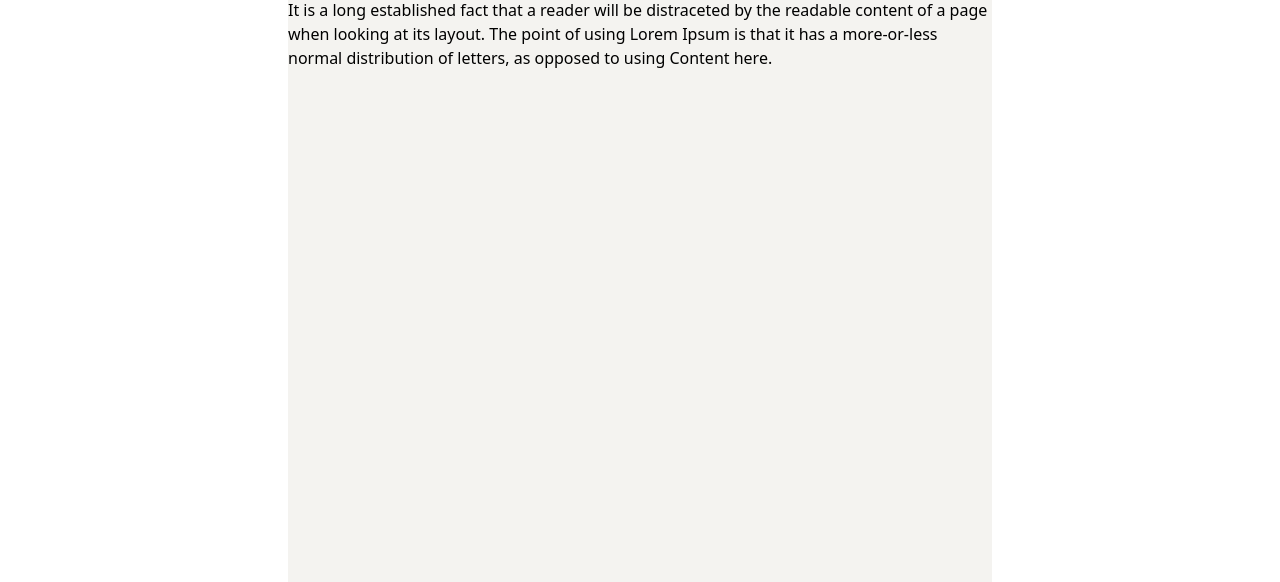
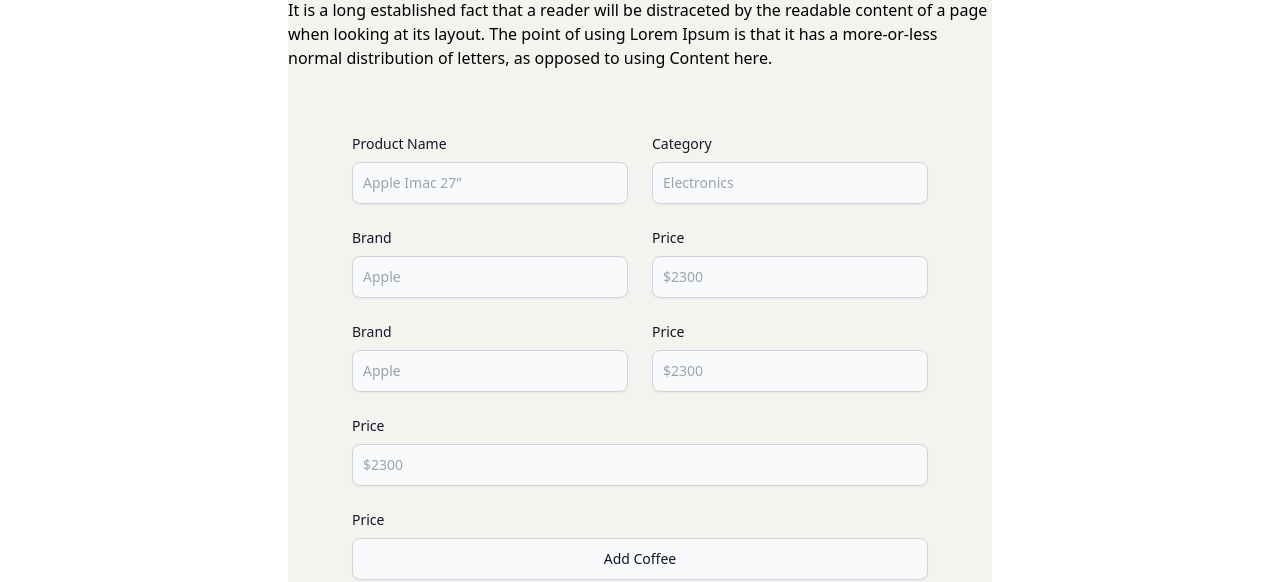
Before and after one commit to developerbarry/coffee-store-backend-frontend, a React (Vite) app in the folder client/: page /add-coffee in a window 1280 px wide. Shown: the part 222-804 px from the top of the page. Built offline with nearby package versions, Linux system fonts and the light colour scheme; a web font is replaced by a local one.

Commit message:
coffee form added

```diff
--- a/client/src/components/Pages/AddCoffee.jsx
+++ b/client/src/components/Pages/AddCoffee.jsx
@@ -12,8 +12,47 @@ const AddCoffee = () => {
                             <h1 className="font-rancho">Add New Coffee</h1>
                             <p>It is a long established fact that a reader will be distraceted by the readable content of a page when looking at its layout. The point of using Lorem Ipsum is that it has a more-or-less normal distribution of letters, as opposed to using Content here.</p>
                         </div>
-                        <div>
+                        <div className="m-10">
 
+                            <div className="p-6 space-y-6">
+                                <form>
+                                    <div className="grid grid-cols-6 gap-6">
+                                        <div className="col-span-6 sm:col-span-3">
+                                            <label htmlFor="product-name" className="text-sm font-medium text-gray-900 block mb-2">Product Name</label>
+                                            <input type="text" name="product-name" id="product-name" className="shadow-sm bg-gray-50 border border-gray-300 text-gray-900 sm:text-sm rounded-lg focus:ring-cyan-600 focus:border-cyan-600 block w-full p-2.5" placeholder="Apple Imac 27”" required="" />
+                                        </div>
+                                        <div className="col-span-6 sm:col-span-3">
+                                            <label htmlFor="category" className="text-sm font-medium text-gray-900 block mb-2">Category</label>
+                                            <input type="text" name="category" id="category" className="shadow-sm bg-gray-50 border border-gray-300 text-gray-900 sm:text-sm rounded-lg focus:ring-cyan-600 focus:border-cyan-600 block w-full p-2.5" placeholder="Electronics" required="" />
+                                        </div>
+                                        <div className="col-span-6 sm:col-span-3">
+                                            <label htmlFor="brand" className="text-sm font-medium text-gray-900 block mb-2">Brand</label>
+                                            <input type="text" name="brand" id="brand" className="shadow-sm bg-gray-50 border border-gray-300 text-gray-900 sm:text-sm rounded-lg focus:ring-cyan-600 focus:border-cyan-600 block w-full p-2.5" placeholder="Apple" required="" />
+                                        </div>
+                                        <div className="col-span-6 sm:col-span-3">
+                                            <label htmlFor="price" className="text-sm font-medium text-gray-900 block mb-2">Price</label>
+                                            <input type="number" name="price" id="price" className="shadow-sm bg-gray-50 border border-gray-300 text-gray-900 sm:text-sm rounded-lg focus:ring-cyan-600 focus:border-cyan-600 block w-full p-2.5" placeholder="$2300" required="" />
+                                        </div>
+                                        <div className="col-span-6 sm:col-span-3">
+                                            <label htmlFor="brand" className="text-sm font-medium text-gray-900 block mb-2">Brand</label>
+                                            <input type="text" name="brand" id="brand" className="shadow-sm bg-gray-50 border border-gray-300 text-gray-900 sm:text-sm rounded-lg focus:ring-cyan-600 focus:border-cyan-600 block w-full p-2.5" placeholder="Apple" required="" />
+                                        </div>
+                                        <div className="col-span-6 sm:col-span-3">
+                                            <label htmlFor="price" className="text-sm font-medium text-gray-900 block mb-2">Price</label>
+                                            <input type="number" name="price" id="price" className="shadow-sm bg-gray-50 border border-gray-300 text-gray-900 sm:text-sm rounded-lg focus:ring-cyan-600 focus:border-cyan-600 block w-full p-2.5" placeholder="$2300" required="" />
+                                        </div>
+                                        <div className="col-span-6 sm:col-span-6">
+                                            <label htmlFor="price" className="text-sm font-medium text-gray-900 block mb-2">Price</label>
+                                            <input type="number" name="price" id="price" className="shadow-sm bg-gray-50 border border-gray-300 text-gray-900 sm:text-sm rounded-lg focus:ring-cyan-600 focus:border-cyan-600 block w-full p-2.5" placeholder="$2300" required="" />
+                                        </div>
+                                        <div className="col-span-6 sm:col-span-6">
+                                            <label htmlFor="price" className="text-sm font-medium text-gray-900 block mb-2">Price</label>
+                                            <input type="submit" value='Add Coffee' className="shadow-sm bg-gray-50 border border-gray-300 text-gray-900 sm:text-sm rounded-lg focus:ring-cyan-600 focus:border-cyan-600 block w-full p-2.5" placeholder="$2300" required="" />
+                                        </div>
+
+                                    </div>
+                                </form>
+                            </div>
                         </div>
                     </div>
                 </div>
```
